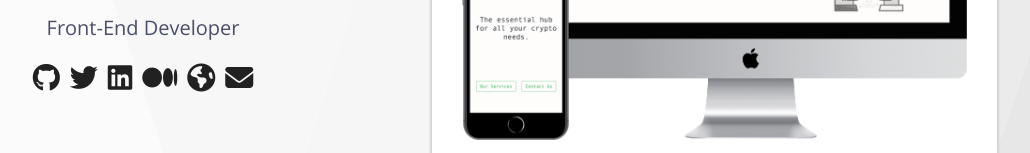
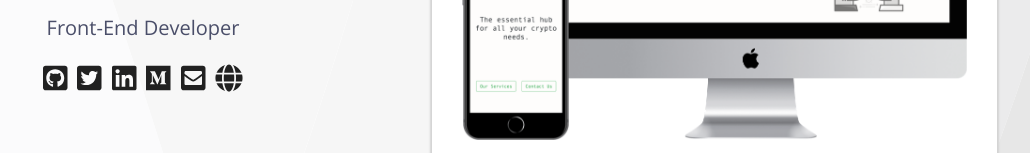
Before and after one commit to freddydumont/github-portfolio, a React app: page / in a window 1280 px wide. Shown: the part 299-452 px from the top of the page, without its empty margins (81-1111 px from the left). Built offline with nearby package versions, Linux system fonts and the light colour scheme.

Commit message:
Update to fontawesome 5

```diff
--- a/public/index.html
+++ b/public/index.html
@@ -34,7 +34,7 @@
   <script src="https://code.jquery.com/jquery-3.2.1.min.js" integrity="sha256-hwg4gsxgFZhOsEEamdOYGBf13FyQuiTwlAQgxVSNgt4=" crossorigin="anonymous"></script>
   <script src="https://maxcdn.bootstrapcdn.com/bootstrap/3.3.7/js/bootstrap.min.js" integrity="sha384-Tc5IQib027qvyjSMfHjOMaLkfuWVxZxUPnCJA7l2mCWNIpG9mGCD8wGNIcPD7Txa" crossorigin="anonymous"></script>
   <!-- font awesome  -->
-  <script src="https://use.fontawesome.com/c4d415df61.js"></script>
+  <script defer src="https://use.fontawesome.com/releases/v5.0.8/js/all.js"></script>
   <!-- mobile footer -->
   <script>
     $(document).scroll(function () {
--- a/src/components/SeeMore.js
+++ b/src/components/SeeMore.js
@@ -4,7 +4,7 @@ const SeeMore = () => (
   <div className="col-sm-offset-2 col-sm-8 text-center" style={{ marginBottom: '100px' }}>
     <h3>
       See more on <a href="https://github.com/freddydumont" title="GitHub Page">
-        <span style={{ whiteSpace: 'nowrap', lineHeight: '1.5' }}>Github <i className="fa fa-github"></i></span>
+        <span style={{ whiteSpace: 'nowrap', lineHeight: '1.5' }}>Github <i className="fab fa-github"></i></span>
       </a>
     </h3>
   </div>
--- a/src/components/SideContent.js
+++ b/src/components/SideContent.js
@@ -8,12 +8,12 @@ const SideContent = () => (
     <h2>Front-End Developer</h2>
 
     <div style={{ margin: '20px' }} className="text-center">
-      <a href="https://github.com/freddydumont" title="GitHub Page" className="icon-contact"><i className="fa fa-github"></i></a>
-      <a href="https://twitter.com/_freddydumont" title="Twitter Page" className="icon-contact"><i className="fa fa-twitter"></i></a>
-      <a href="https://linkedin.com/in/freddydumont" title="LinkedIn Page" className="icon-contact"><i className="fa fa-linkedin-square"></i></a>
-      <a href="https://medium.com/@freddydumont" title="Medium Page" className="icon-contact"><i className="fa fa-medium"></i></a>
+      <a href="https://github.com/freddydumont" title="GitHub Page" className="icon-contact"><i className="fab fa-github-square"></i></a>
+      <a href="https://twitter.com/_freddydumont" title="Twitter Page" className="icon-contact"><i className="fab fa-twitter-square"></i></a>
+      <a href="https://linkedin.com/in/freddydumont" title="LinkedIn Page" className="icon-contact"><i className="fab fa-linkedin"></i></a>
+      <a href="https://medium.com/@freddydumont" title="Medium Page" className="icon-contact"><i className="fab fa-medium"></i></a>
+      <a href="mailto:frederickmorin18@gmail.com" title="Email link" className="icon-contact"><i className="fa fa-envelope-square"></i></a>
       <a href="https://www.recursivewandering.com" title="Blog" className="icon-contact"><i className="fa fa-globe"></i></a>
-      <a href="mailto:frederickmorin18@gmail.com" title="Email link" className="icon-contact"><i className="fa fa-envelope"></i></a>
     </div>
   </div>
 );
```
